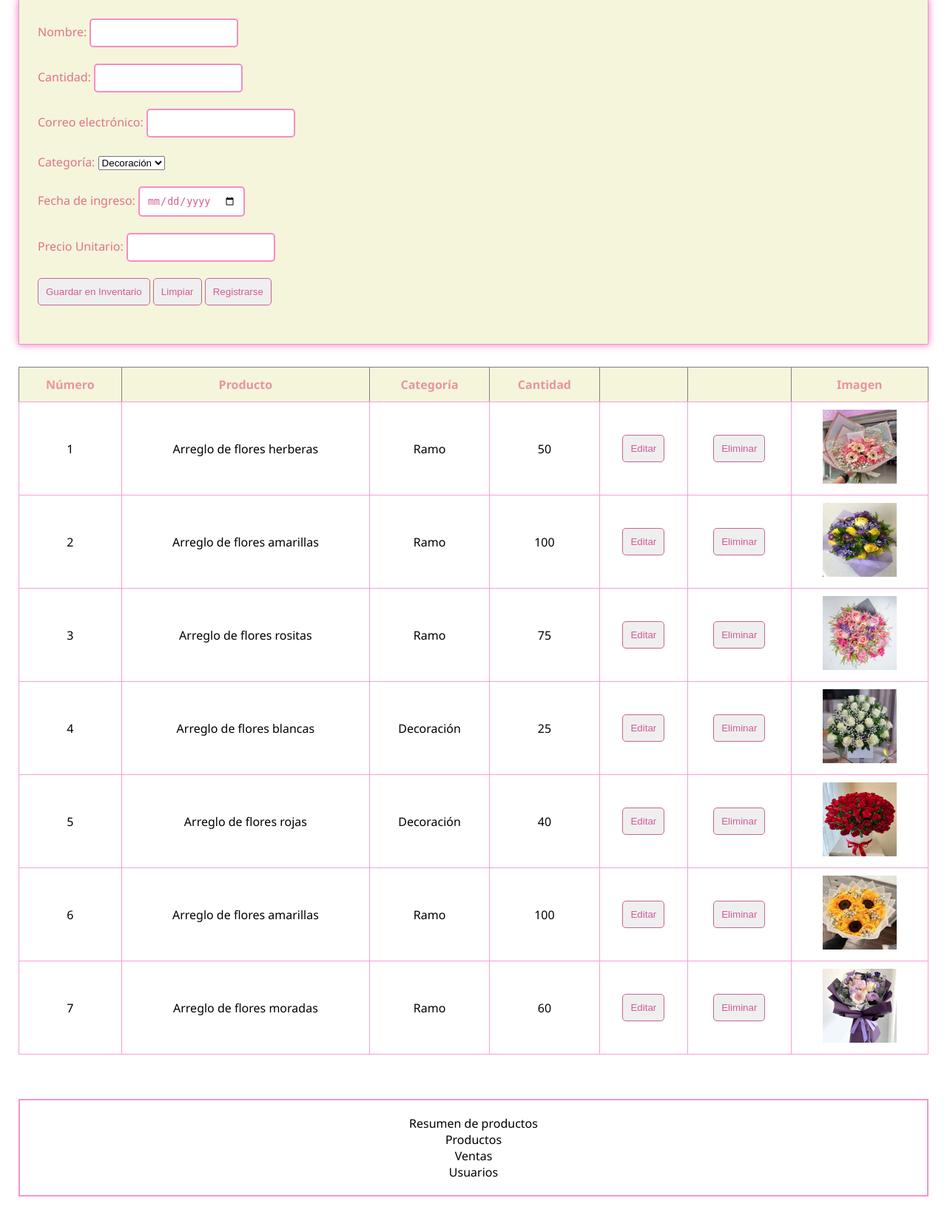
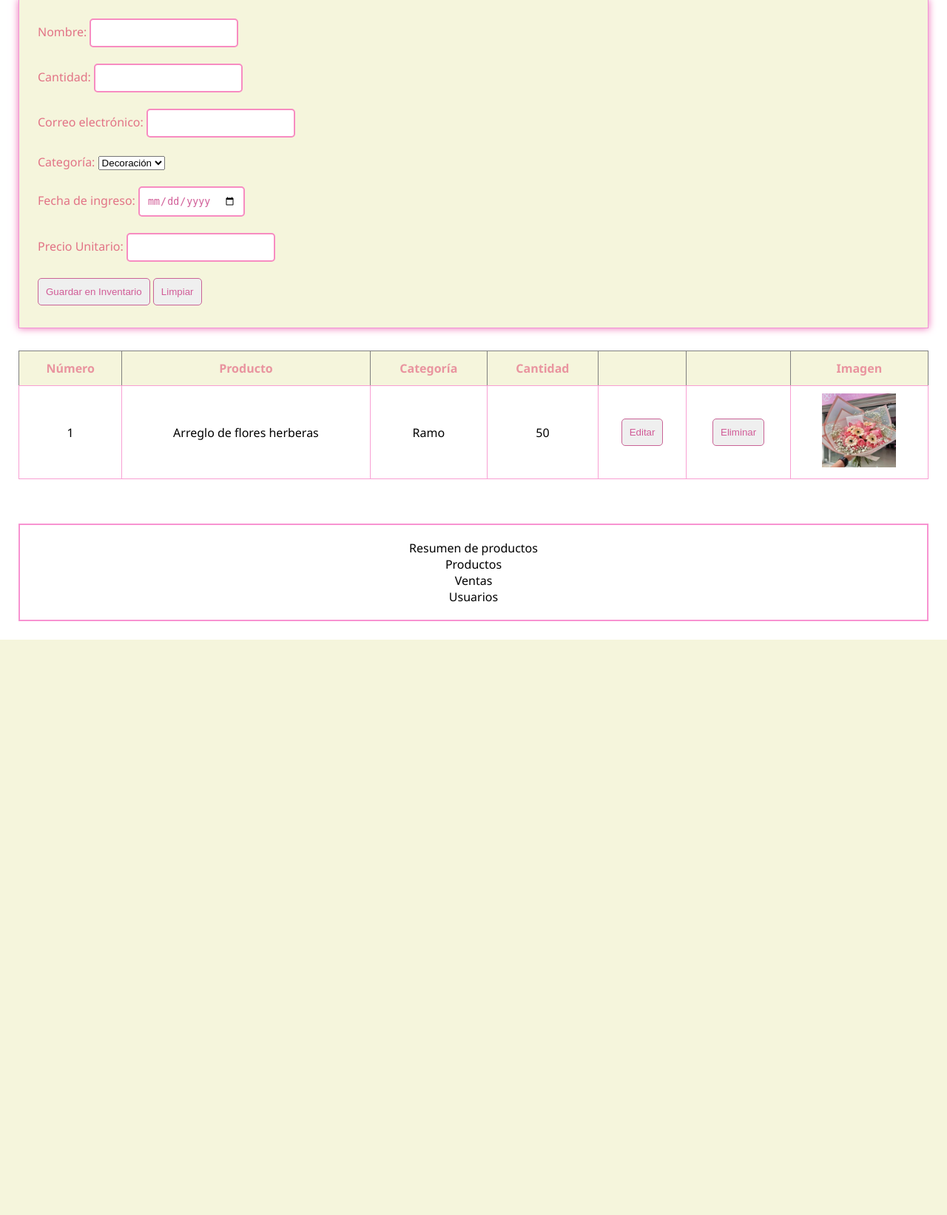
Before and after one commit to KatherineLinares-coedsantiago/proyecto_2026, a PHP site: page / in a window 1280 px wide. Shown: the part 591-2234 px from the top of the page at 74% size. After the commit the page ends 1456 px from the top, so only its background shows below. Run offline with PHP 8.4, Linux system fonts and the light colour scheme.

Commit message:
S6: Cambio de HTML a PHP y modulación

```diff
--- a/css/styles.css
+++ b/css/styles.css
@@ -78,13 +78,13 @@ input{
 input:hover{
     border: 2px solid #f78cc1;
     transition: 0.1s;
-    box-shadow: 0 0 10px(0, 0, 0, 0.2);
+    box-shadow: 0 0 10px rgba(0, 0, 0, 0.2);
 }
 
 input:focus{
     border: 2px solid #f78cc1;
     outline: none;
-    box-shadow: 0 0 10px(0, 0, 0, 0.2);
+    box-shadow: 0 0 10px rgba(0, 0, 0, 0.2);
 }
 
 button:hover{
--- /dev/null
+++ b/includes/footer.php
@@ -0,0 +1,3 @@
+</body>
+<footer></footer>
+</html>
--- /dev/null
+++ b/includes/header.php
@@ -0,0 +1,20 @@
+<!DOCTYPE html>
+<html lang="es">
+<head>
+    <meta charset="UTF-8">
+    <meta name="viewport" content="width=device-width, initial-scale=1.0">
+    <title>Melody Flowers</title>
+    <link rel="stylesheet" href="css/styles.css">
+</head>
+<body>
+  <header id="miinicio" border="1">
+    <h1>Melody Flowers</h1><img src="assets/img/My_melody.jpg" alt="Logo de corporativo"width="300" height="300">
+  </header>
+  <nav class="menu">
+    <!--Lista desordenada-->
+    <ul class="menu-list">
+      <li><a href="#miinicio">Inicio</a></li>
+      <li><a href="#mitabla">Inventario</a></li>
+      <li><a href="#miformulario">Formulario</a></li>
+    </ul>
+  </nav>
--- a/index.html
+++ /dev/null
@@ -1,141 +0,0 @@
-<!DOCTYPE html>
-<html lang="es">
-<head>
-    <meta charset="UTF-8">
-    <meta name="viewport" content="width=device-width, initial-scale=1.0">
-    <title>Melody Flowers</title>
-    <link rel="stylesheet" href="css/styles.css">
-</head>
-<body>
-  <header id="miinicio" border="1">
-    <h1>Melody Flowers</h1><img src="assets/img/My_melody.jpg" alt="Logo de corporativo"width="300" height="300">
-  </header>
-  <nav class="menu">
-    <!--Lista desordenada-->
-    <ul class="menu-list">
-      <li><a href="#miinicio">Inicio</a></li>
-      <li><a href="#mitabla">Inventario</a></li>
-      <li><a href="#miformulario">Formulario</a></li>
-    </ul>
-  </nav>
-  <main>
-    <section>
-      <h2>Bienvenidos a Melody Flowers</h2>
-        <p>Descubre la magia de las flores con nuestra colección única de flores frescas y hermosas.</p>
-    </section>
-  </main>
-  <!--Formulario de registro de productos-->
-  <form id="miformulario" border="1" action="registro.php" method="post">
-    <label for="txtnombre">Nombre:</label>
-    <input type="text" id="txtnombre" name="nombre_prod" required><br><br>
-    <label for="numStock">Cantidad:</label>
-    <input type="number" id="numStock" name="stock_prod" min="1" required><br><br>
-    <label for="email">Correo electrónico:</label>
-    <input type="email" id="email" name="email" required><br><br>
-    <label for="selCat">Categoría:</label>
-    <select name="" id="selCat">
-        <option value="1">Decoración</option>
-        <option value="2">Ramo</option>
-    </select><br><br>
-    <label for="fecha">Fecha de ingreso:</label>
-    <input type="date" id="fecha" name="fecha_prod" required><br><br>
-    <label for="precio">Precio Unitario:</label>
-    <input type="number" id="precio" name="precio_prod" min="0" step="0.01" required><br><br>
-    <button class="Guardar-Inventario" type="submit">Guardar en Inventario</button>
-    <button class="limpiar" type="reset">Limpiar</button>
-    <input class="Registrarse" type="submit" value="Registrarse"><br><br>
-  </form>
-  <!--Tabla de productos en stock-->
-  <div class="tabla-responsiva">
-    <table id="mitabla" border="1">
-      <thead>
-        <th class="columna-eliminada">Número</th>
-        <th>Producto</th>
-        <th>Categoría</th>
-        <th>Cantidad</th>
-        <th></th>
-        <th></th>
-        <th>Imagen</th>
-    </thead>
-    <tbody>
-      <tr>
-          <td class="columna-eliminada">1</td>
-          <td>Arreglo de flores herberas</td>
-          <td>Ramo</td>
-          <td>50</td>
-          <td><button>Editar</button></td>
-          <td><button>Eliminar</button></td>
-          <td><img src="assets/img/Herberas.jpg" alt="Imagen del producto" width="100" height="100"></td>
-        </tr>
-        <tr>
-          <td class="columna-eliminada">2</td>
-          <td>Arreglo de flores amarillas</td>
-          <td>Ramo</td>
-          <td>100</td>
-          <td><button>Editar</button></td>
-          <td><button>Eliminar</button></td>
-          <td><img src="assets/img/flores.amarillas.jpg" alt="Imagen del producto" width="100" height="100"></td>
-        </tr>
-        <tr>
-          <td class="columna-eliminada">3</td>
-          <td>Arreglo de flores rositas</td>
-          <td>Ramo</td>
-          <td>75</td>
-          <td><button>Editar</button></td>
-          <td><button>Eliminar</button></td>
-          <td><img src="assets/img/flores_rositas.jpg" alt="Imagen del producto" width="100" height="100"></td>
-        </tr>
-        <tr>
-          <td class="columna-eliminada">4</td>
-          <td>Arreglo de flores blancas</td>
-          <td>Decoración</td>
-          <td>25</td>
-          <td><button>Editar</button></td>
-          <td><button>Eliminar</button></td>
-          <td><img src="assets/img/flores_blancas.jpg" alt="Imagen del producto" width="100" height="100"></td>
-        </tr>
-        <tr>
-          <td class="columna-eliminada">5</td>
-          <td>Arreglo de flores rojas</td>
-          <td>Decoración</td>
-          <td>40</td>
-          <td><button>Editar</button></td>
-          <td><button>Eliminar</button></td>
-          <td><img src="assets/img/flores_rojas.jpg" alt="Imagen del producto" width="100" height="100"></td>
-        </tr>
-        <tr>
-          <td class="columna-eliminada">6</td>
-          <td>Arreglo de flores amarillas</td>
-          <td>Ramo</td>
-          <td>100</td>
-          <td><button>Editar</button></td>
-          <td><button>Eliminar</button></td>
-          <td><img src="assets/img/flores_amarillas.jpg" alt="Imagen del producto" width="100" height="100"></td>
-        </tr>
-        <tr>
-          <td class="columna-eliminada">7</td>
-          <td>Arreglo de flores moradas</td>
-          <td>Ramo</td>
-          <td>60</td>
-          <td><button>Editar</button></td>
-          <td><button>Eliminar</button></td>
-          <td><img src="assets/img/flores_moradas.jpg" alt="Imagen del producto" width="100" height="100"></td>
-        </tr>
-    </tbody>
-    </table>
-  </div>
-  <div class="contenedor-resumen">
-    <p>Resumen de productos</p>
-    <div class="tarjeta">
-      <p>Productos</p>
-    </div>
-    <div class="tarjeta">
-      <p>Ventas</p>
-    </div>
-    <div class="tarjeta">
-      <p>Usuarios</p>
-    </div>
-  </div>
-</body>
-<footer></footer>
-</html>
--- /dev/null
+++ b/index.php
@@ -0,0 +1,67 @@
+<!-- Encabezado dinámico -->
+<?php include 'includes/header.php'; ?>
+  <main>
+    <section>
+      <h2>Bienvenidos a Melody Flowers</h2>
+        <p>Descubre la magia de las flores con nuestra colección única de flores frescas y hermosas.</p>
+    </section>
+  </main>
+  <!--Formulario de registro de productos-->
+  <form id="miformulario" border="1" action="registro.php" method="post">
+    <label for="txtNombre">Nombre:</label>
+    <input type="text" id="txtNombre" name="nombre_prod" required><br><br>
+    <label for="numStock">Cantidad:</label>
+    <input type="number" id="numStock" name="stock_prod" min="1" required><br><br>
+    <label for="email">Correo electrónico:</label>
+    <input type="email" id="email" name="email" required><br><br>
+    <label for="selCat">Categoría:</label>
+    <select name="categoria_prod" id="selCat">
+        <option value="1">Decoración</option>
+        <option value="2">Ramo</option>
+    </select><br><br>
+    <label for="fecha">Fecha de ingreso:</label>
+    <input type="date" id="fecha" name="fecha_prod" required><br><br>
+    <label for="precio">Precio Unitario:</label>
+    <input type="number" id="precio" name="precio_prod" min="0" step="0.01" required><br><br>
+    <button class="Guardar-Inventario" type="submit">Guardar en Inventario</button>
+    <button class="limpiar" type="reset">Limpiar</button>
+  </form>
+  <!--Tabla de productos en stock-->
+  <div class="tabla-responsiva">
+    <table id="mitabla" border="1">
+      <thead>
+        <th class="columna-eliminada">Número</th>
+        <th>Producto</th>
+        <th>Categoría</th>
+        <th>Cantidad</th>
+        <th></th>
+        <th></th>
+        <th>Imagen</th>
+    </thead>
+    <tbody id="tablainventario">
+      <tr>
+          <td class="columna-eliminada">1</td>
+          <td>Arreglo de flores herberas</td>
+          <td>Ramo</td>
+          <td>50</td>
+          <td><button>Editar</button></td>
+          <td><button>Eliminar</button></td>
+          <td><img src="assets/img/Herberas.jpg" alt="Imagen del producto" width="100" height="100"></td>
+        </tr>
+    </tbody>
+    </table>
+  </div>
+  <div class="contenedor-resumen">
+    <p>Resumen de productos</p>
+    <div class="tarjeta">
+      <p>Productos</p>
+    </div>
+    <div class="tarjeta">
+      <p>Ventas</p>
+    </div>
+    <div class="tarjeta">
+      <p>Usuarios</p>
+    </div>
+  </div>
+  <!-- Pie de página dinámico -->
+<?php include 'includes/footer.php'; ?>
--- /dev/null
+++ b/registro.php
@@ -0,0 +1 @@
+<?php var_dump($_POST); ?>
```
